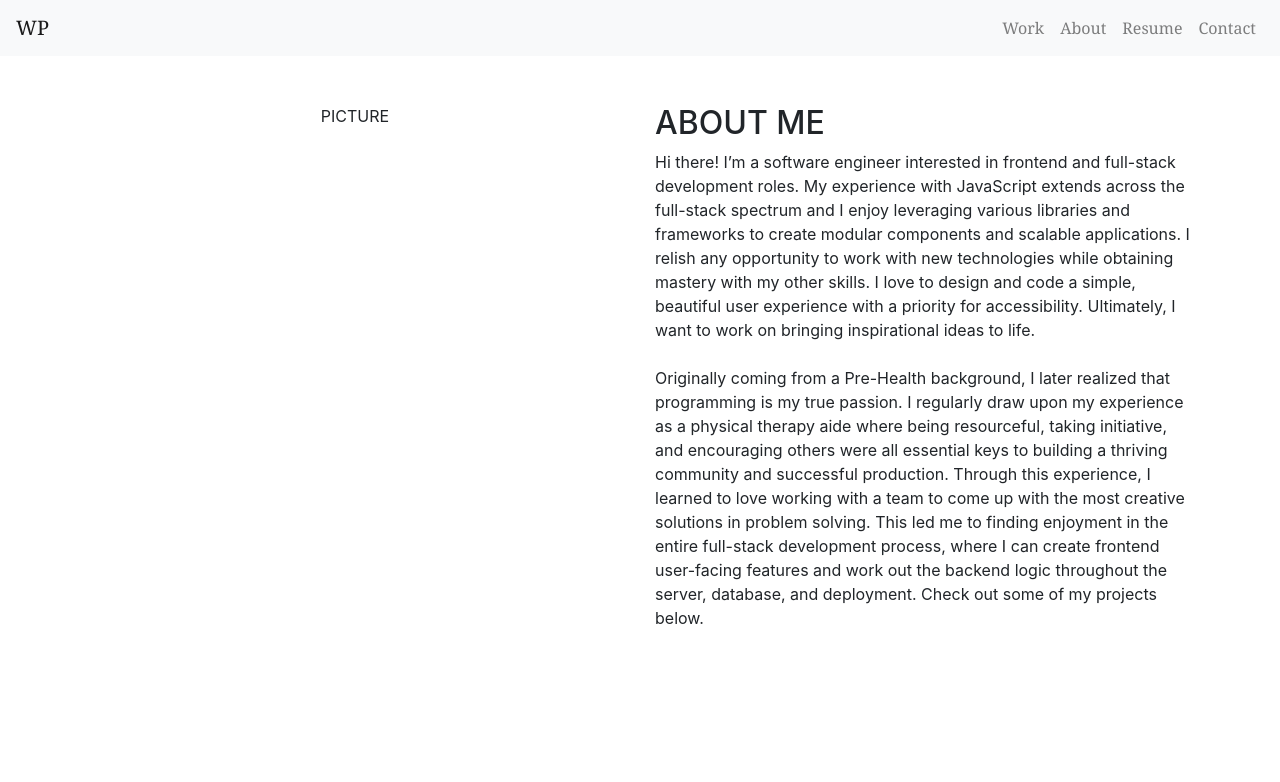
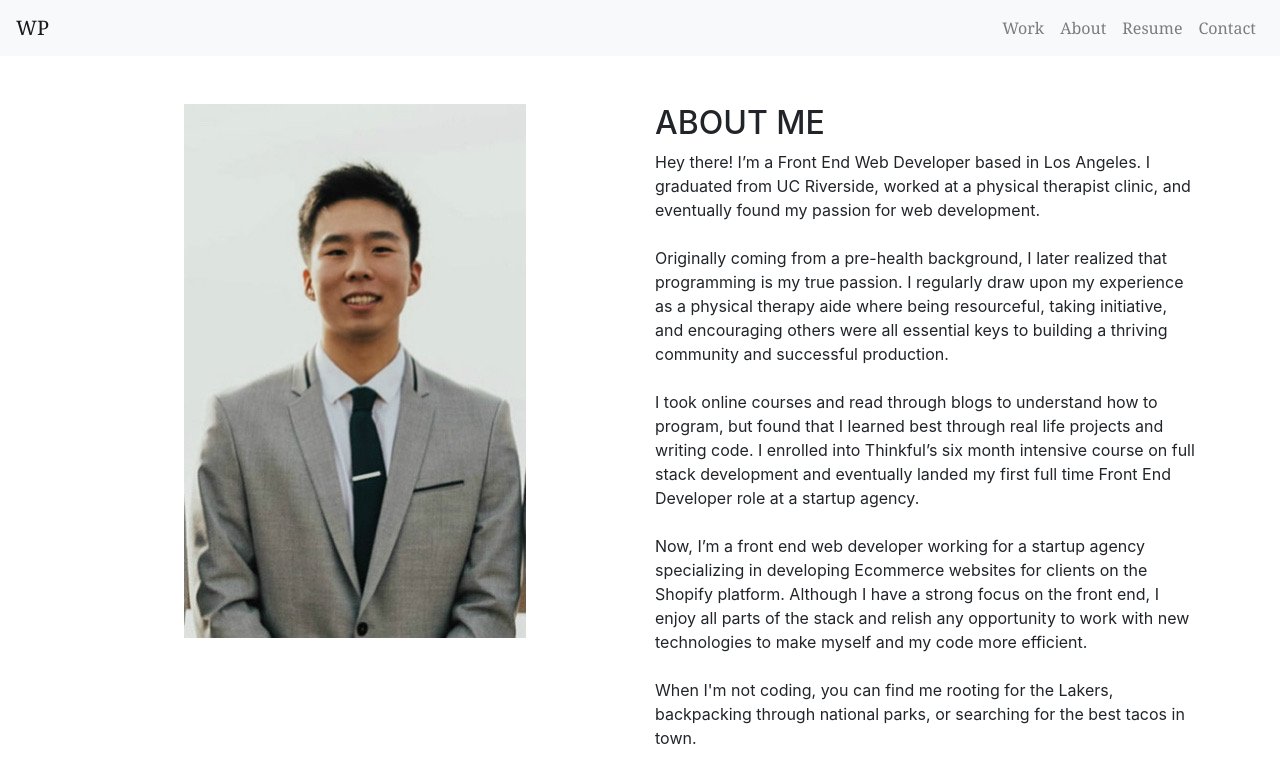
Before and after one commit to wjypark94/wpark-portfolio, a React (Create React App) app: page /about in a window 1280 px wide. Shown: the top 782 px of the page. Built offline with nearby package versions, Linux system fonts and the light colour scheme; a web font is replaced by a local one.

Commit message:
added header and about text

```diff
--- a/src/components/About.js
+++ b/src/components/About.js
@@ -1,24 +1,34 @@
 import React, { Component } from 'react';
+import Headshot from '../images/headshot.png';
 
 class About extends Component {
 	render() {
 		return (
 			<div class="container pt-5">
 				<div class="row">
-					<div class="col-6">PICTURE</div>
+					<div class="col-6">
+						<img className="img-fluid" src={Headshot} alt="headshot"/>
+					</div>
 					<div class="col-6 text-left">
 						<div class="row">
 							<div class="col-12">
 								<h2>ABOUT ME</h2>
 							</div>
 							<div class="col-12">
-								Hi there! I’m a software engineer interested in frontend and full-stack development roles. My experience with JavaScript extends across the full-stack spectrum and I enjoy leveraging various libraries and frameworks to create modular components and scalable applications. I relish any opportunity to work with new technologies while obtaining mastery with my other skills. I love to design and code a simple, beautiful user experience with a priority for accessibility. Ultimately, I want to work on bringing inspirational ideas to life.
+								Hey there! I’m a Front End Web Developer based in Los Angeles. I graduated from UC Riverside, worked at a physical therapist clinic, and eventually found my passion for web development.
 								<br/>
 								<br/>
-								Originally coming from a Pre-Health background, I later realized that programming is my true passion. I regularly draw upon my experience as a physical therapy aide where being resourceful, taking initiative, and encouraging others were all essential keys to building a thriving community and successful production. Through this experience, I learned to love working with a team to come up with the most creative solutions in problem solving. This led me to finding enjoyment in the entire full-stack development process, where I can create frontend user-facing features and work out the backend logic throughout the server, database, and deployment.
-								Check out some of my projects below.
-							</div>
-
+								Originally coming from a pre-health background, I later realized that programming is my true passion. I regularly draw upon my experience as a physical therapy aide where being resourceful, taking initiative, and encouraging others were all essential keys to building a thriving community and successful production.
+								<br/>
+								<br/>
+								I took online courses and read through blogs to understand how to program, but found that I learned best through real life projects and writing code. I enrolled into Thinkful’s six month intensive course on full stack development and eventually landed my first full time Front End Developer role at a startup agency.
+								<br/>
+								<br/>
+								Now, I’m a front end web developer working for a startup agency specializing in developing Ecommerce websites for clients on the Shopify platform. Although I have a strong focus on the front end, I enjoy all parts of the stack and relish any opportunity to work with new technologies to make myself and my code more efficient.
+								<br/>
+								<br/>
+								When I'm not coding, you can find me rooting for the Lakers, backpacking through national parks, or searching for the best tacos in town.
+								</div>
 						</div>
 					</div>
 				</div>
--- a/src/components/Header.js
+++ b/src/components/Header.js
@@ -11,8 +11,8 @@ class Header extends Component {
 				<div className="row">
 					<Fade bottom>
 					<div className="col-12 py-3 header-title">
-						<h2>Hi, my name is Will Park and</h2>
-						<h2>I'm a front end web developer.</h2>
+						<h2>Hi, I'm Will Park</h2>
+						<h2>I'm a Front End Web Developer based in Los Angeles.</h2>
 					</div>
 					</Fade>
 					<div class="col-12 pb-3">
```
Also changed, not shown: src/images/headshot.png (added).
